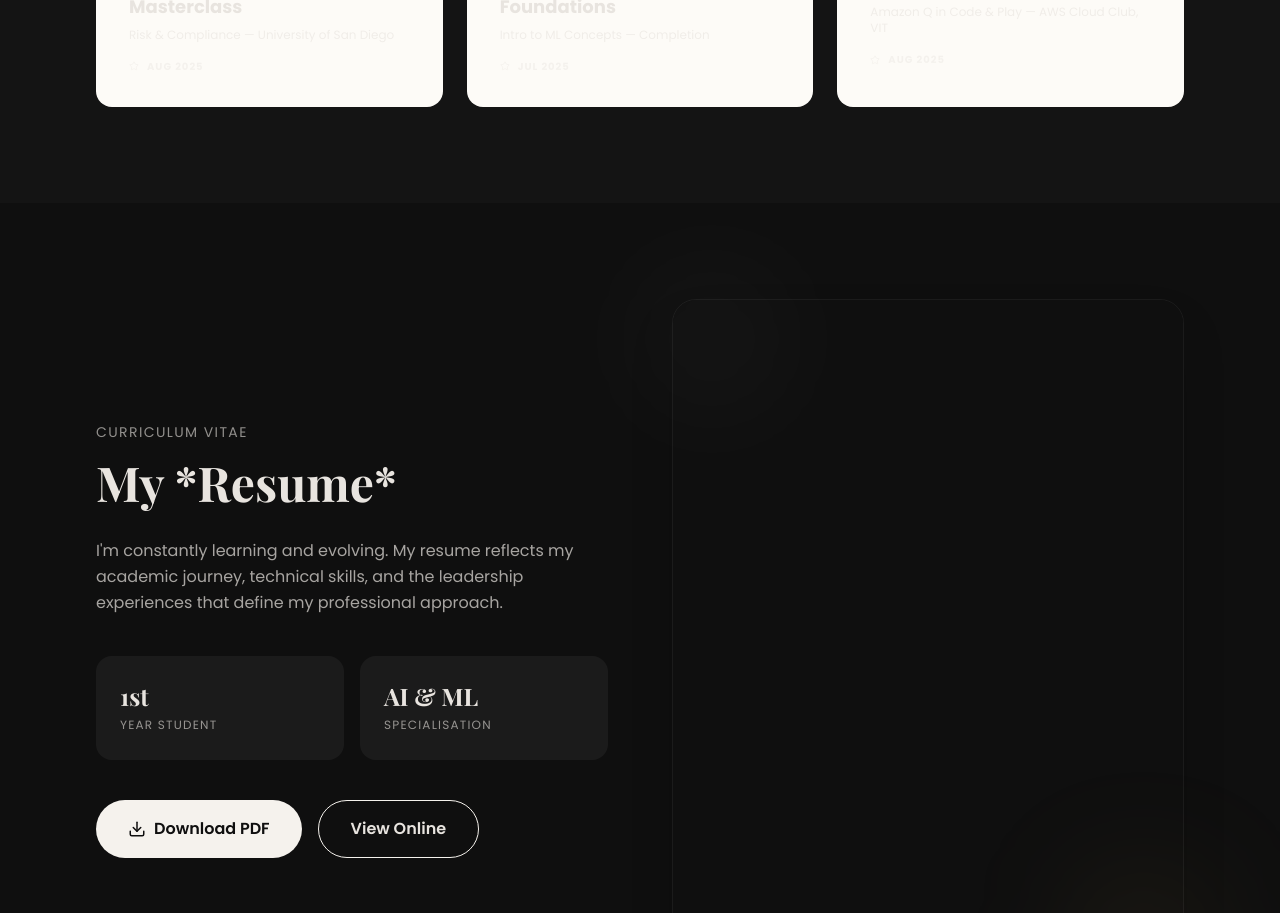
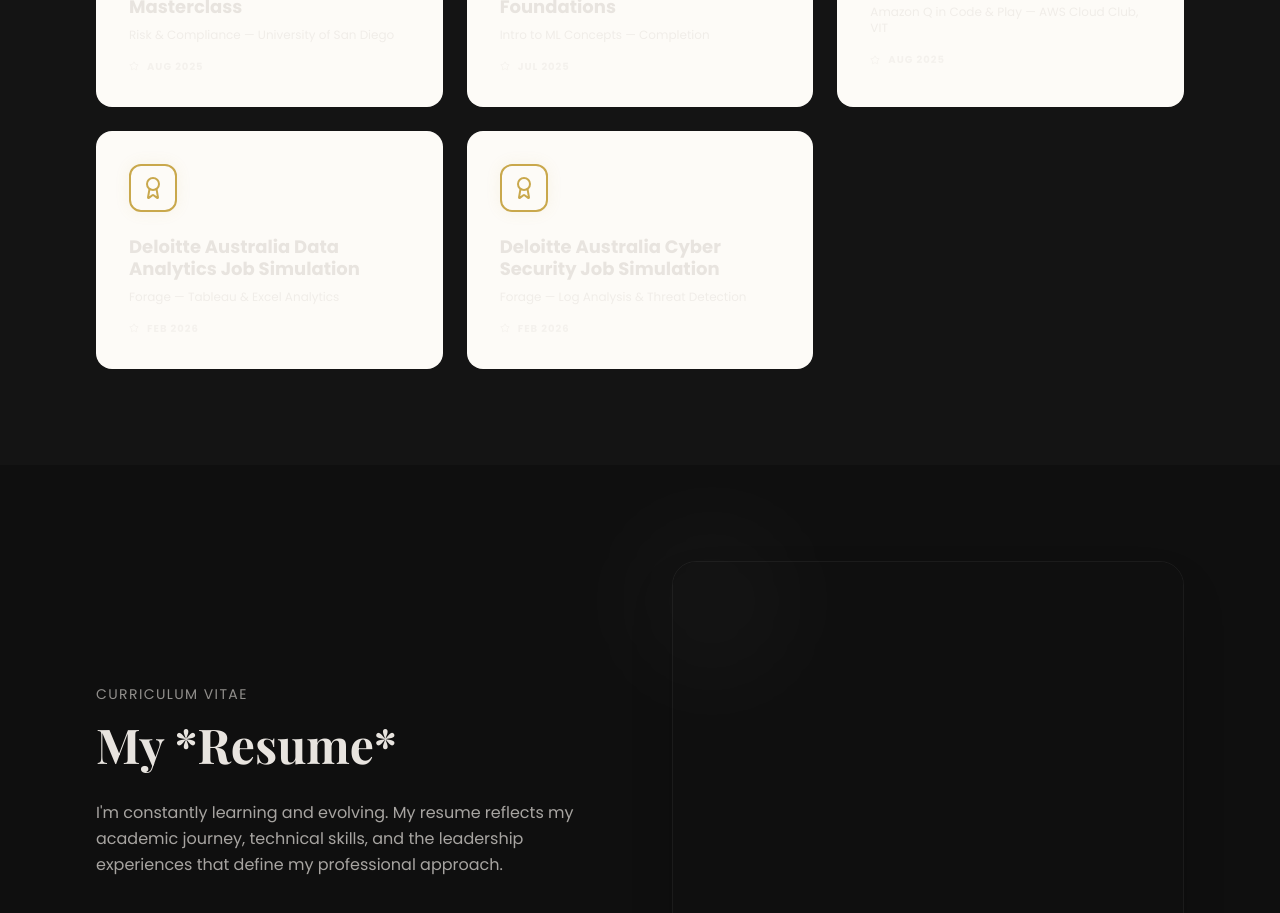
Before and after one commit to adityarghh/Portfolio, a React (Vite) app: page / in a window 1280 px wide. Shown: the part 6320-7233 px from the top of the page. Built offline with nearby package versions, Linux system fonts and the light colour scheme; a web font is replaced by a local one.

Commit message:
Added delloite certifications

```diff
--- a/src/App.tsx
+++ b/src/App.tsx
@@ -198,7 +198,9 @@
   { title: "International Academic Engagement", issuer: "VLU Global Talk — Van Lang University", date: "Aug 2025" },
   { title: "Cyber Risk & Compliance Masterclass", issuer: "Risk & Compliance — University of San Diego", date: "Aug 2025" },
   { title: "Machine Learning Foundations", issuer: "Intro to ML Concepts — Completion", date: "Jul 2025" },
-  { title: "AWS Industry Workshop", issuer: "Amazon Q in Code & Play — AWS Cloud Club, VIT", date: "Aug 2025" }
+  { title: "AWS Industry Workshop", issuer: "Amazon Q in Code & Play — AWS Cloud Club, VIT", date: "Aug 2025" },
+  { title: "Deloitte Australia Data Analytics Job Simulation",issuer: "Forage — Tableau & Excel Analytics",date: "Feb 2026"},
+  {title: "Deloitte Australia Cyber Security Job Simulation",issuer: "Forage — Log Analysis & Threat Detection",date: "Feb 2026"},
 ];
 
 // --- Components ---
```
Also changed, not shown: 1 other file (tests, documents, lock files or other folders).
